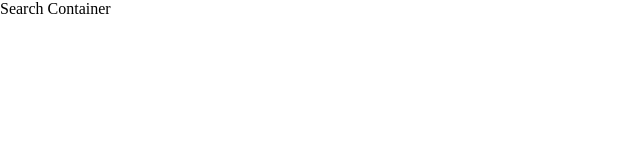
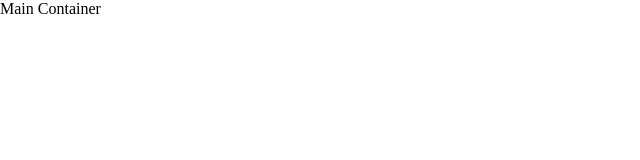
Before and after one commit to lfernandoavalos/giphy-searcher, a React app: page / in a window 1280 px wide. Shown: the top 160 px of the page, without its empty margins (0-640 px from the left). Built offline with nearby package versions, Linux system fonts and the light colour scheme.

Commit message:
Remove unsued components

```diff
--- a/src/App.js
+++ b/src/App.js
@@ -3,14 +3,11 @@ import { Route } from 'react-router';
 
 import AsyncComponent from './Components/AsyncComponent';
 
-const search = () => import(/* webpackChunkName: "search" */ './Modules/Search/SearchContainer.js');
-const gif = () => import(/* webpackChunkName: "gif" */ './Modules/GIF/GIFContainer.js');
+const main = () => import(/* webpackChunkName: "app" */ './Modules/Main/MainContainer.js');
 
 const App = () => (
   <div>
-    <Route exact path="/" component={() => <AsyncComponent moduleProvider={search} />} />
-    <Route exact path="/search" component={() => <AsyncComponent moduleProvider={search} />} />
-    <Route path="/gif/:id?" component={() => <AsyncComponent moduleProvider={gif} />} />
+    <Route exact path="/" component={() => <AsyncComponent moduleProvider={main} />} />
   </div>
 );
 export default App;
--- a/src/Modules/GIF/GIFContainer.js
+++ /dev/null
@@ -1,5 +0,0 @@
-import React from 'react';
-
-const GIFContainer = () => (<div>Gif Container</div>);
-
-export default GIFContainer;
--- /dev/null
+++ b/src/Modules/Main/MainContainer.js
@@ -0,0 +1,5 @@
+import React from 'react';
+
+const MainContainer = () => (<div>Main Container</div>);
+
+export default MainContainer;
--- a/src/Modules/Search/SearchContainer.js
+++ /dev/null
@@ -1,5 +0,0 @@
-import React from 'react';
-
-const SearchContainer = () => (<div>Search Container</div>);
-
-export default SearchContainer;
```
Also changed, not shown: src/Modules/Challenge/ChallengeContainer.js (deleted).
